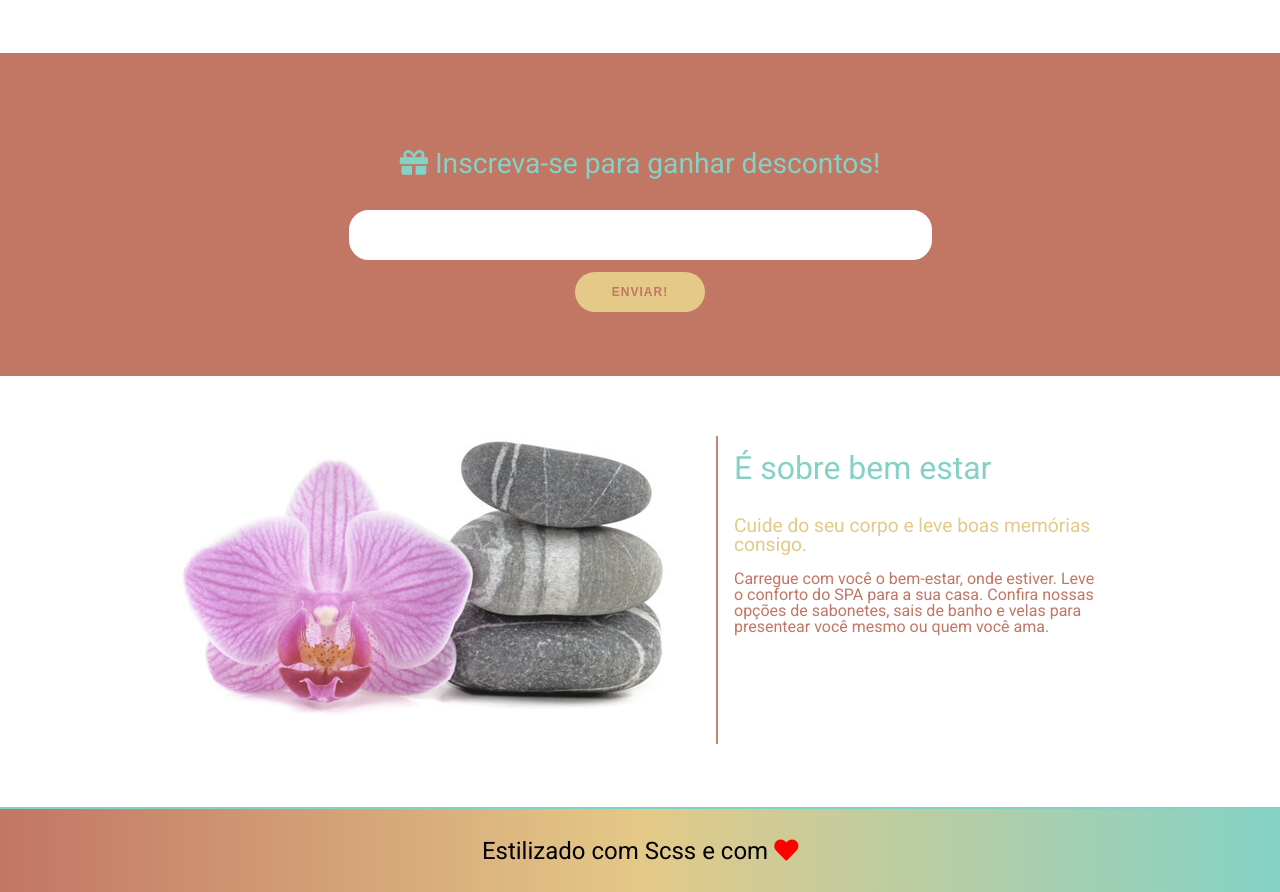
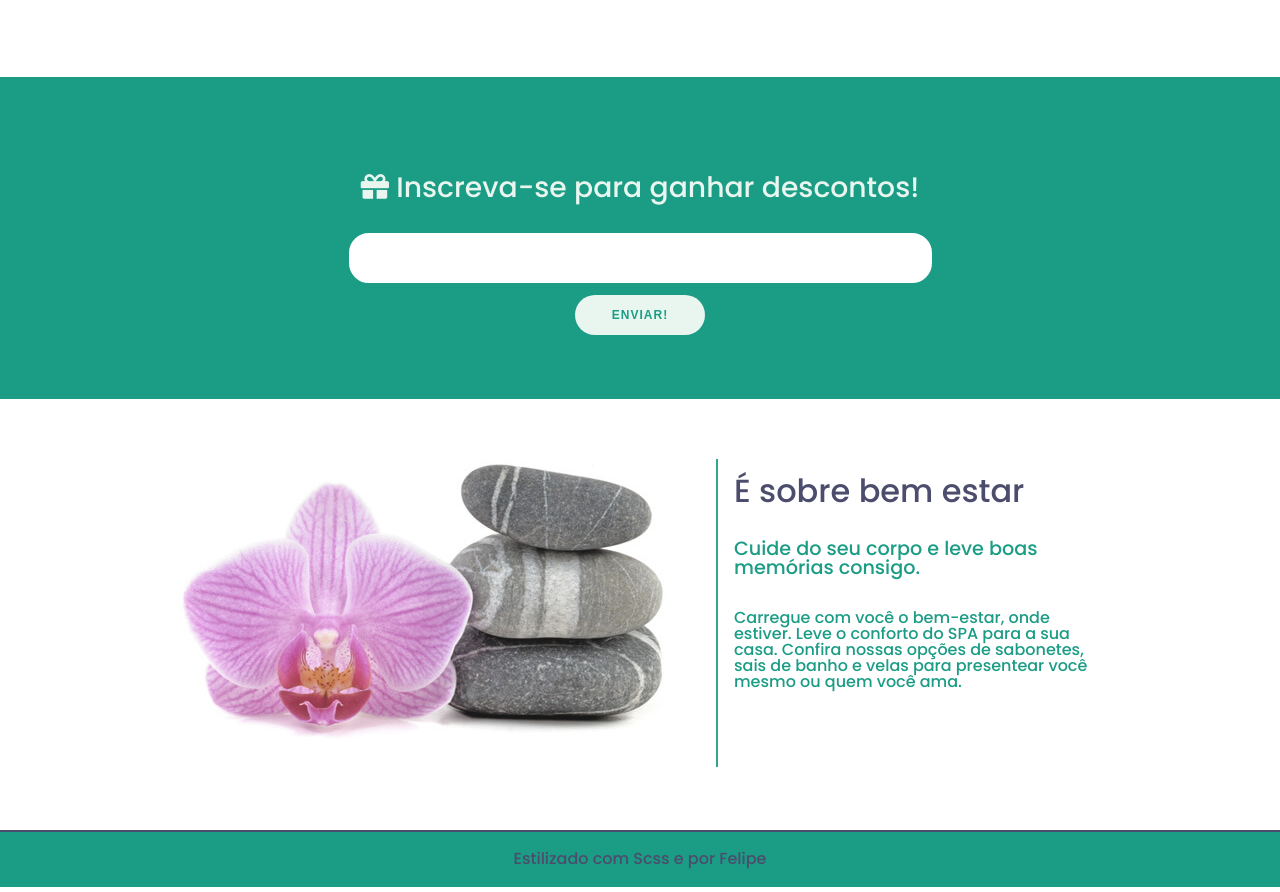
Before and after one commit to FellSilva/life-spa, a plain HTML site: page index.html in a window 1280 px wide. Shown: the part 1124-2016 px from the top of the page. Drawn offline with nearby package versions, Linux system fonts and the light colour scheme.

Commit message:
Add files via upload

```diff
--- a/index.html
+++ b/index.html
@@ -17,6 +17,9 @@
         crossorigin="anonymous" referrerpolicy="no-referrer" />
     <link rel="stylesheet" href="https://cdn.jsdelivr.net/npm/reset-css@5.0.1/reset.min.css">
     <link rel="stylesheet" href="./styles/style.css">
+    <link rel="preconnect" href="https://fonts.googleapis.com">
+    <link rel="preconnect" href="https://fonts.gstatic.com" crossorigin>
+    <link href="https://fonts.googleapis.com/css2?family=Poppins:wght@300;500;700&display=swap" rel="stylesheet">
 </head>
 
 <body>
@@ -99,7 +102,7 @@
         </section>
     </main>
     <footer>
-        Estilizado com Scss e com <i class="fas fa-heart"></i>
+        Estilizado com Scss e por Felipe
     </footer>
 
 </body>
--- a/styles/abstract/_variables.scss
+++ b/styles/abstract/_variables.scss
@@ -1,11 +1,11 @@
 // Fontes
-$fonte: 'Roboto', sans-serif;
+$fonte: 'Poppins', sans-serif;
 
 
 // Cores
-$cor-primaria:#84D2C5;
-$cor-secundaria:#E4C988;
-$cor-terciaria:#C27664;
+$cor-primaria: #4C4C6D;
+$cor-secundaria: #E8F6EF;
+$cor-terciaria: #1B9C85;
 
 
 // tamanho das fontes
--- a/styles/componets/_banner.scss
+++ b/styles/componets/_banner.scss
@@ -17,6 +17,8 @@
         h1{
             font-size: $tamanho-do-texto;
             color: $cor-primaria;
+            text-align: center;
+            padding: 0.5rem;
         }
         h2 {
             font-size: $tamanho-do-texto /2;
--- a/styles/componets/_cupom.scss
+++ b/styles/componets/_cupom.scss
@@ -6,7 +6,7 @@
     text-align: center;
 
     .text {
-        color: $cor-primaria;
+        color: $cor-secundaria;
 
         h2 {
             margin: 2rem;
--- a/styles/componets/_end.scss
+++ b/styles/componets/_end.scss
@@ -35,8 +35,8 @@
     h4 {
         font-size: $tamanho-do-texto / 2.5;
         font-weight: 400;
-        color: $cor-secundaria;
-        margin-bottom: 1rem;
+        color: $cor-terciaria;
+        margin-bottom: 2rem;
 
     }
 
--- a/styles/componets/_footer.scss
+++ b/styles/componets/_footer.scss
@@ -1,18 +1,16 @@
 @import '../abstract/variables';
 
-@mixin bg-cores ($cores...){
+@mixin bg-cores ($cores...) {
     background: linear-gradient(to left, $cores);
 }
 
 
 footer {
     text-align: center;
-    font-size: $tamanho-do-texto / 2;
+    font-size: $tamanho-do-texto / 3;
     border-top: 2px solid $cor-primaria;
     margin-top: 1rem;
     padding: 1.2em;
-    @include bg-cores($cor-primaria, $cor-secundaria,$cor-terciaria);
-    i{
-        color: red
-    }
+    background: $cor-terciaria;
+    color: $cor-primaria;
 }
```
Also changed, not shown: styles/style.css, 1 other file.
